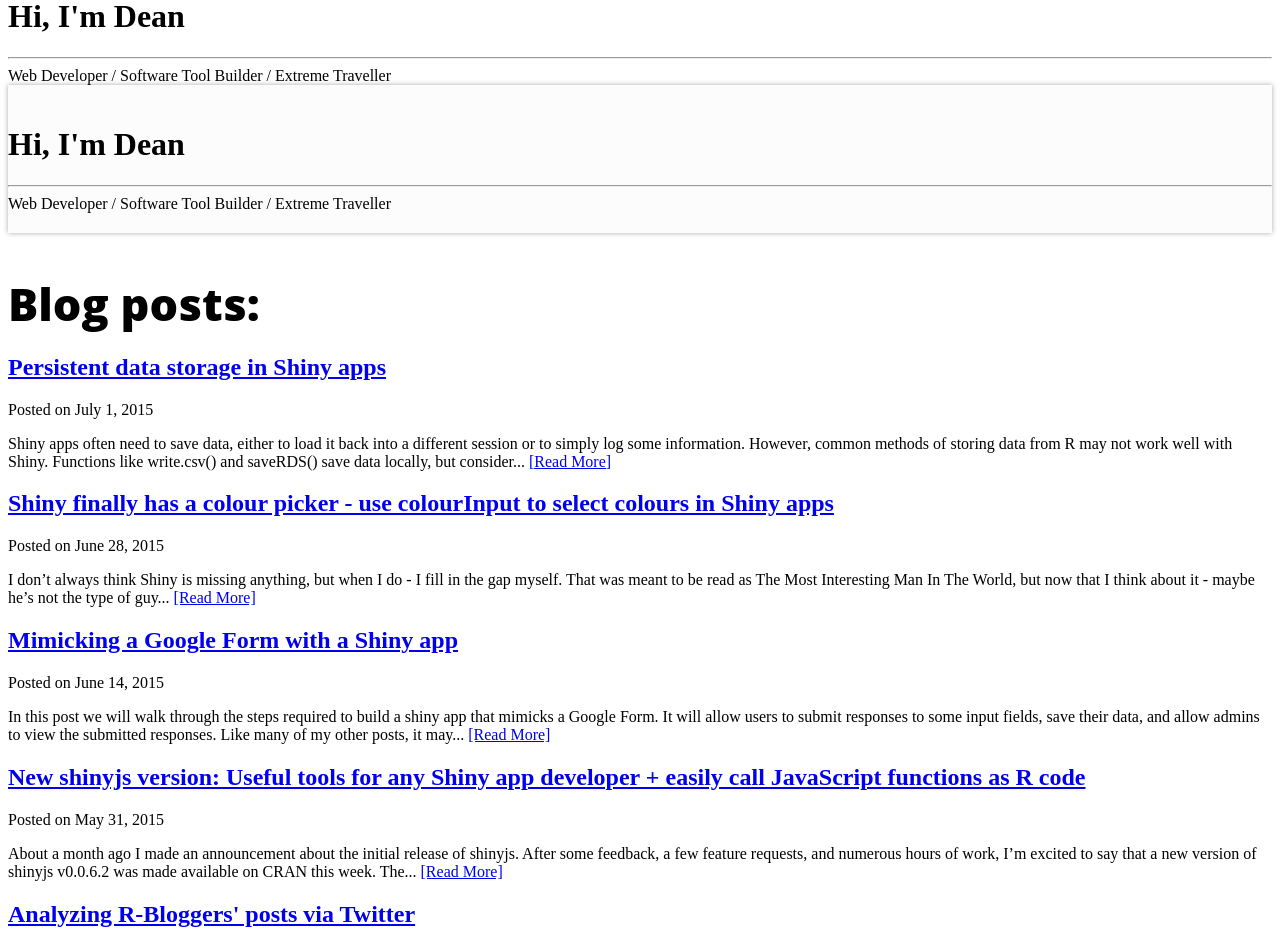
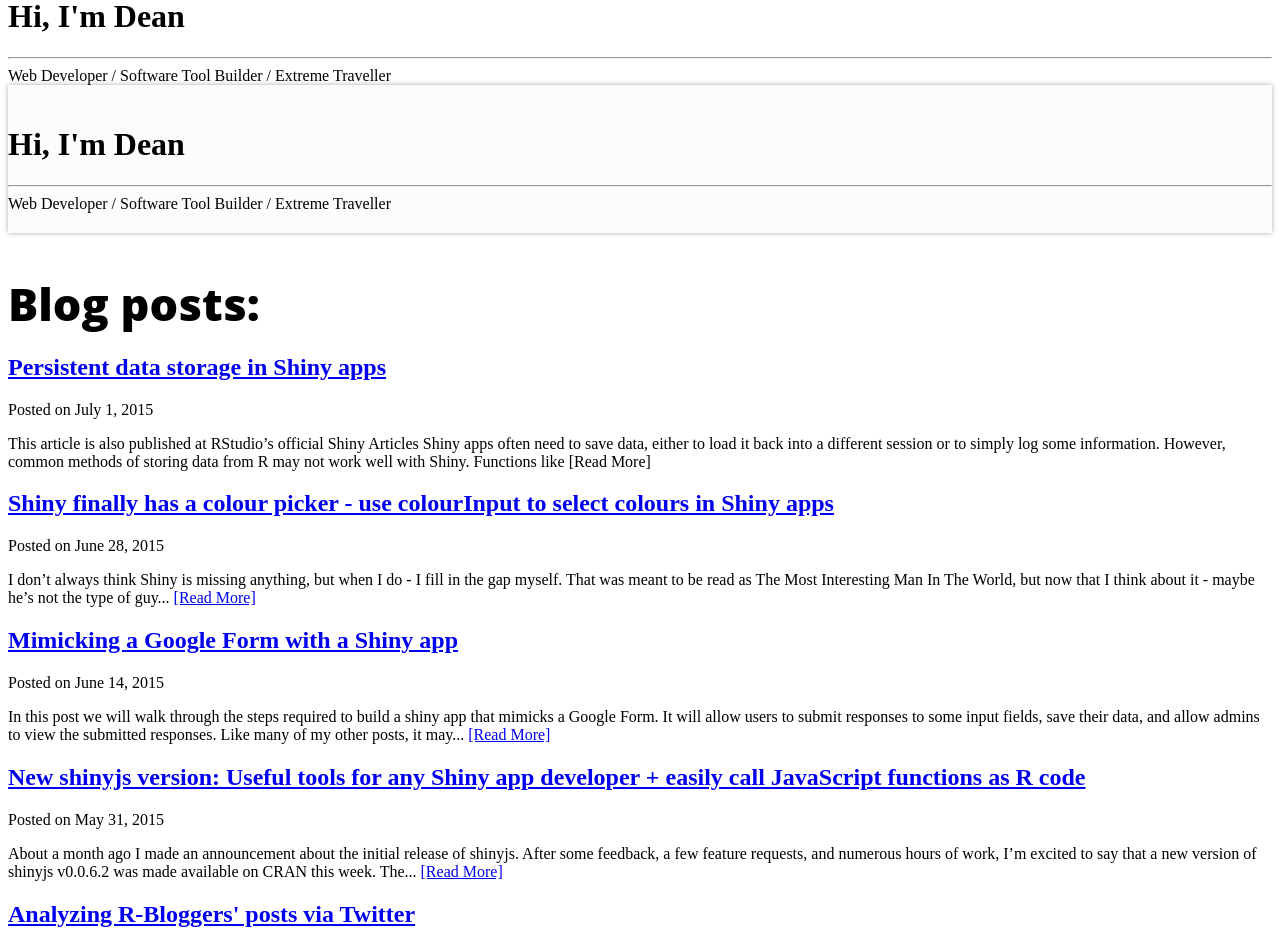
Before and after one commit to daattali/daattali.github.io, a Jekyll site: the page built from index.html, in a window 1280 px wide, cut to the strip 460-1389 px from the top of the page. Built offline with Jekyll 4.4.1, drawn with Linux system fonts in a browser that asks for light colours; the list of posts is cut into pages by our own code.

Commit message:
Update 2015-07-01-shiny-persistent-data-storage.md

```diff
--- a/_posts/2015-07-01-shiny-persistent-data-storage.md
+++ b/_posts/2015-07-01-shiny-persistent-data-storage.md
@@ -4,6 +4,8 @@
 tags: [professional, rstats, r, r-bloggers, shiny]
 date: 2015-07-01 11:00:00 -0700
 ---
+
+*This article is also published at [RStudio's official Shiny Articles](http://shiny.rstudio.com/articles/persistent-data-storage.html)*
 
 Shiny apps often need to save data, either to load it back into a different session or to simply log some information. However, common methods of storing data from R may not work well with Shiny. Functions like `write.csv()` and `saveRDS()` save data locally, but consider how [shinyapps.io](http://www.shinyapps.io/) works. Shinyapps.io is a popular server for hosting Shiny apps. It is designed to distribute your Shiny app across different servers, which means that if a file is saved during one session on some server, then loading the app again later will probably direct you to a different server where the previously saved file doesn’t exist.
 
@@ -100,7 +102,7 @@
 
 Remote storage means saving data on another server, usually a reliable hosted server such as Dropbox, Amazon, or a hosted database.  One big advantage of using hosted remote storage solutions is that they are much more reliable and can generally be more trusted to keep your data alive and not corrupted.
 
-When going through the different storage type options below, keep in mind that if your Shiny app is hosted on shinyapps.io, you will have to use a remote storage method for the time being. RStudio plans to implement persistent storage on shinyapps.io soon. In the meantime, using local storage is only an option if you’re hosting your own Shiny Server, though that comes at the price of having to manage a server and should only be done if you’re comfortable with administering a server.
+When going through the different storage type options below, keep in mind that if your Shiny app is hosted on shinyapps.io, you will have to use a remote storage method for the time being. RStudio plans to implement persistent storage on shinyapps.io soon. In the meantime, using local storage is only an option if you’re hosting your own [Shiny Server](http://www.rstudio.com/products/shiny/shiny-server/). If you want to host your own server, [here is a guide](http://deanattali.com/2015/05/09/setup-rstudio-shiny-server-digital-ocean/) that describes in detail how to set up your own Shiny Server.
 
 # Persistent data storage methods
 
```
